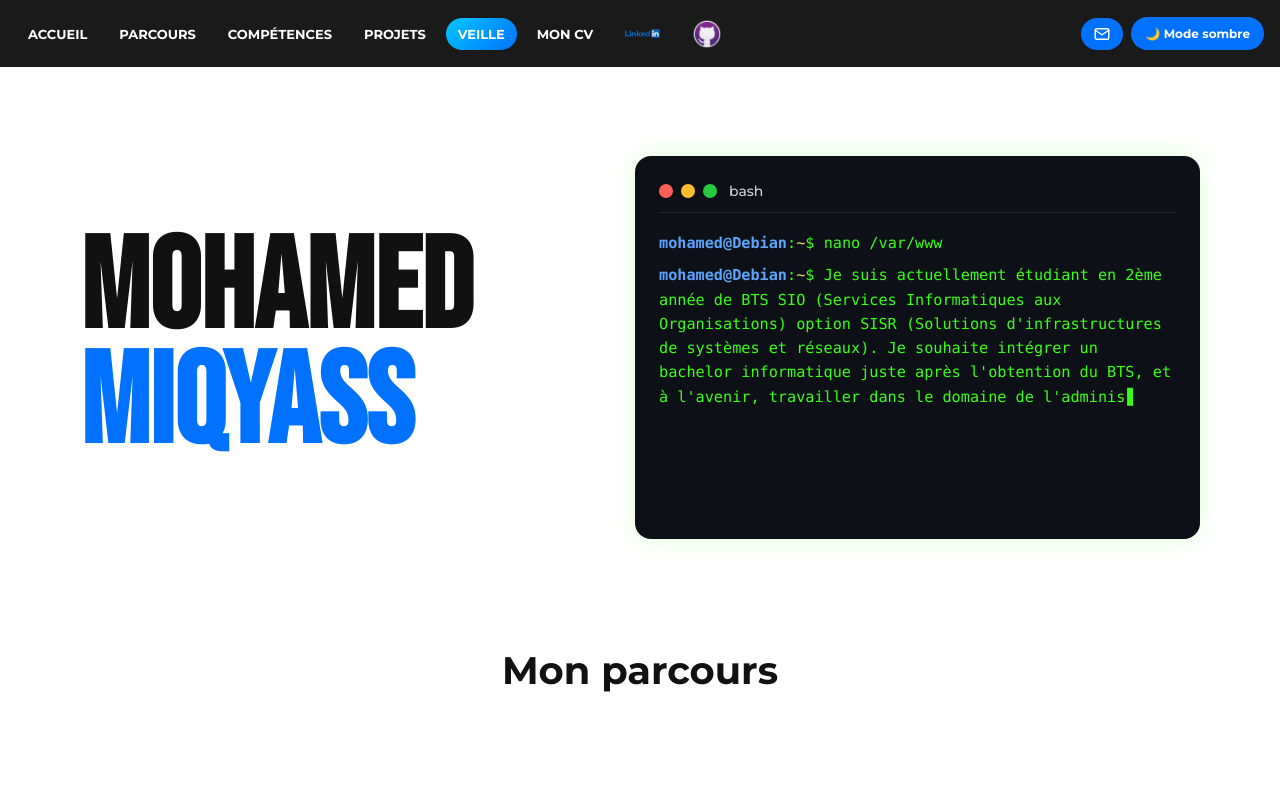
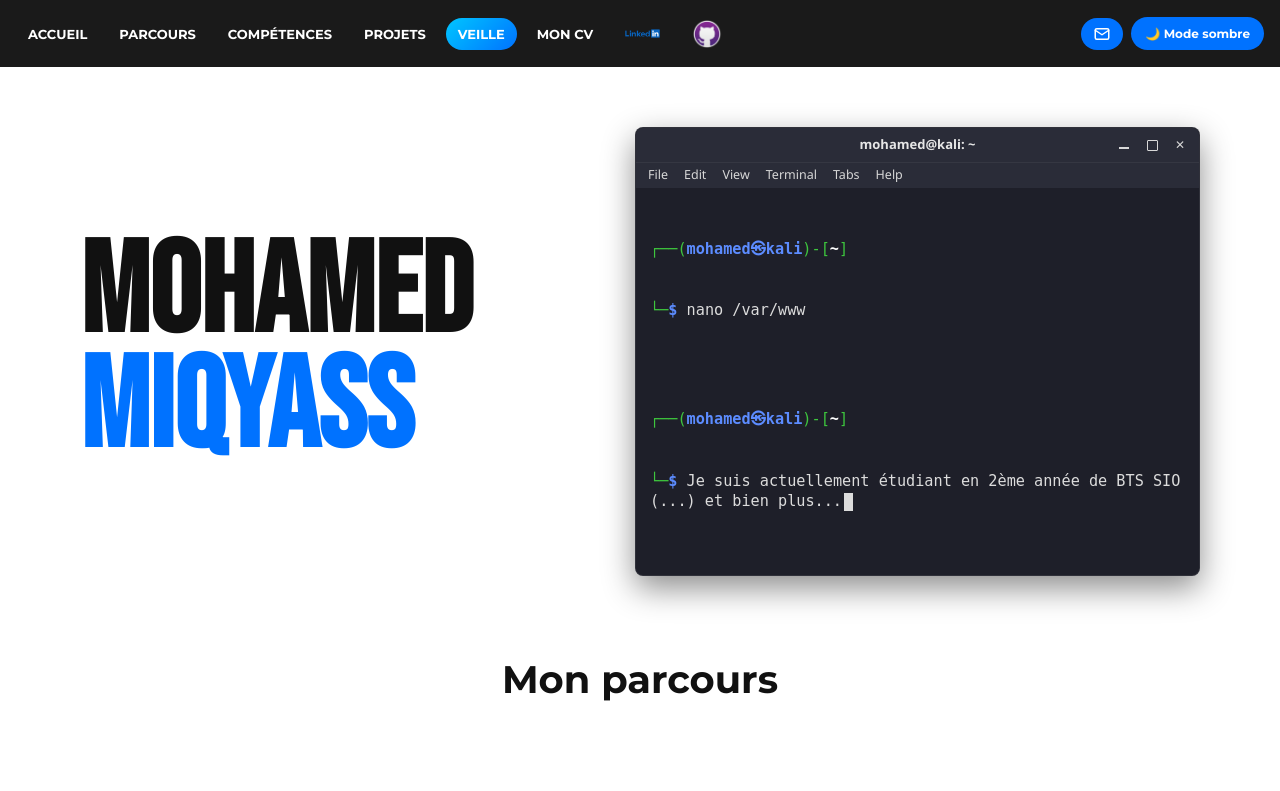
Before and after one commit to MohamedMIQYASS/Portfolio, a plain HTML site: page index.html in a window 1280 px wide. Shown: the top 791 px of the page. Drawn offline with Linux system fonts and the light colour scheme.

Commit message:
terminal linux

```diff
--- a/css/style.css
+++ b/css/style.css
@@ -291,84 +291,165 @@ nav li a:hover img {
   color: var(--accent);
 }
 
+/* ===== Terminal façon Kali Linux ===== */
 .terminal {
+  --k-bg: #1e1f29;
+  --k-titlebar: #2a2c38;
+  --k-text: #dcdcdc;
+  --k-frame: #3ec63e;   /* ┌──( )-[ ] └─ */
+  --k-user: #5c8cff;    /* mohamed㉿kali et $ */
+  --k-path: #ffffff;
+
   flex: 1 1 320px;
   width: 100%;
   min-width: 0;
   max-width: 640px;
-  padding: 24px;
-  background: #0d1117;
-  color: #39ff14;
-  border-radius: 16px;
-  box-shadow: 0 0 25px rgba(57, 255, 20, 0.15);
-  font-family: Consolas, "Courier New", monospace;
+  padding: 0;
+  overflow: hidden;
+  background: var(--k-bg);
+  color: var(--k-text);
+  border: 1px solid rgba(255, 255, 255, 0.08);
+  border-radius: 8px;
+  box-shadow: 0 12px 32px rgba(0, 0, 0, 0.45);
+  font-family: "DejaVu Sans Mono", "Liberation Mono", Consolas, "Courier New", monospace;
   font-size: 0.95rem;
-  line-height: 1.6;
+  line-height: 1.35;
 }
 
-.terminal p {
-  margin: 8px 0;
-  white-space: pre-wrap;
-}
-
+/* Barre de titre */
 .terminal_header {
+  position: relative;
   display: flex;
   align-items: center;
-  gap: 12px;
-  margin-bottom: 18px;
-  padding-bottom: 10px;
-  border-bottom: 1px solid rgba(255, 255, 255, 0.08);
-  color: #d1d5db;
-  font-family: "Montserrat", sans-serif;
-  font-size: 14px;
-  font-weight: 500;
+  justify-content: center;
+  height: 34px;
+  background: var(--k-titlebar);
+  font-family: "Cantarell", "Segoe UI", "Montserrat", sans-serif;
+  font-size: 13px;
+  font-weight: 700;
 }
 
 .terminal-title {
-  color: #d1d5db;
+  color: #e6e6e6;
 }
 
 .buttons {
+  position: absolute;
+  right: 6px;
+  top: 50%;
   display: flex;
-  gap: 8px;
+  gap: 2px;
+  transform: translateY(-50%);
 }
-.buttons button {
-  display: block;
-  width: 14px;
-  height: 14px;
+
+.win-btn {
+  display: flex;
+  align-items: center;
+  justify-content: center;
+  width: 26px;
+  height: 24px;
   padding: 0;
   border: 0;
-  border-radius: 50%;
+  border-radius: 4px;
+  background: transparent;
+  color: #d8d8d8;
   cursor: pointer;
-  transition: transform 0.15s, filter 0.15s;
+  transition: background 0.15s;
 }
 
-.buttons button:hover { transform: scale(1.2); filter: brightness(1.15); }
-.buttons button:focus-visible { outline: 2px solid #fff; outline-offset: 2px; }
+.win-btn:hover { background: rgba(255, 255, 255, 0.12); }
+.win-close:hover { background: #d94b4b; color: #fff; }
+.win-btn:focus-visible { outline: 2px solid #fff; outline-offset: -2px; }
 
-.btn-red    { background: #ff5f56; }
-.btn-yellow { background: #ffbd2e; }
-.btn-green  { background: #27c93f; }
+.win-min::before {
+  content: "";
+  width: 10px;
+  height: 2px;
+  margin-top: 6px;
+  background: currentColor;
+}
+
+.win-max::before {
+  content: "";
+  width: 9px;
+  height: 9px;
+  border: 1.5px solid currentColor;
+  border-radius: 1px;
+}
+
+.win-close::before {
+  content: "✕";
+  font-size: 12px;
+  line-height: 1;
+}
+
+/* Barre de menu */
+.terminal-menu {
+  display: flex;
+  flex-wrap: wrap;
+  gap: 16px;
+  padding: 4px 12px;
+  background: var(--k-titlebar);
+  border-top: 1px solid rgba(255, 255, 255, 0.05);
+  font-family: "Cantarell", "Segoe UI", "Montserrat", sans-serif;
+  font-size: 12.5px;
+  color: #d8d8d8;
+  user-select: none;
+}
+
+/* Contenu */
+.terminal-body {
+  padding: 10px 14px 16px;
+}
+
+.prompt {
+  margin-bottom: 6px;
+  white-space: pre-wrap;
+  overflow-wrap: anywhere;
+}
+
+.p-frame  { color: var(--k-frame); }
+.p-user   { color: var(--k-user); font-weight: bold; }
+.p-path   { color: var(--k-path); font-weight: bold; }
+.p-dollar { color: var(--k-user); font-weight: bold; }
+
+/* Curseur bloc */
+.typewriter.typing::after {
+  content: "";
+  display: inline-block;
+  width: 0.6em;
+  height: 1.15em;
+  margin-left: 2px;
+  background: var(--k-text);
+  vertical-align: text-bottom;
+  animation: blink 1s steps(1) infinite;
+}
+
+@keyframes blink {
+  50% { opacity: 0; }
+}
 
 /* Terminal réduit : seule la barre de titre reste */
+.terminal.minimized .terminal-menu,
 .terminal.minimized .terminal-body { display: none; }
-.terminal.minimized .terminal_header {
-  margin-bottom: 0;
-  padding-bottom: 0;
-  border-bottom: 0;
-}
 
 /* Terminal agrandi : plein écran */
 .terminal.maximized {
   position: fixed;
   inset: 0;
   z-index: 2000;
+  display: flex;
+  flex-direction: column;
+  width: 100%;
   max-width: none;
-  width: 100%;
   height: 100%;
   border-radius: 0;
+  font-size: 1.1rem;
+}
+
+.terminal.maximized .terminal-body {
+  flex: 1;
   overflow-y: auto;
-  font-size: 1.1rem;
 }
 
 body.terminal-maximized { overflow: hidden; }
@@ -378,38 +459,17 @@ body.terminal-maximized { overflow: hidden; }
 
 .terminal-reopen {
   padding: 10px 18px;
-  border: 1px solid #39ff14;
-  border-radius: 10px;
-  background: #0d1117;
-  color: #39ff14;
-  font-family: Consolas, "Courier New", monospace;
+  border: 1px solid #3ec63e;
+  border-radius: 8px;
+  background: #1e1f29;
+  color: #3ec63e;
+  font-family: "DejaVu Sans Mono", Consolas, monospace;
   cursor: pointer;
 }
 
-.terminal-reopen:hover { background: #39ff14; color: #0d1117; }
+.terminal-reopen:hover { background: #3ec63e; color: #1e1f29; }
 .terminal-reopen[hidden] { display: none; }
 
-
-
-
-.user {
-  color: #58a6ff;
-  font-weight: bold;
-}
-
-.path {
-  color: #f1e05a;
-}
-
-.typewriter.typing::after {
-  content: "▋";
-  margin-left: 2px;
-  animation: blink 1s steps(1) infinite;
-}
-
-@keyframes blink {
-  50% { opacity: 0; }
-}
 
 .ParcoursScolaire,
 .ParcoursPro {
--- a/index.html
+++ b/index.html
@@ -58,17 +58,28 @@
 
                 <div class="terminal" id="terminal">
                     <div class="terminal_header">
+                        <span class="terminal-title">mohamed@kali: ~</span>
                         <div class="buttons">
-                            <button type="button" class="btn-red" data-terminal-action="close" aria-label="Fermer le terminal"></button>
-                            <button type="button" class="btn-yellow" data-terminal-action="minimize" aria-label="Réduire le terminal"></button>
-                            <button type="button" class="btn-green" data-terminal-action="maximize" aria-label="Agrandir le terminal"></button>
+                            <button type="button" class="win-btn win-min" data-terminal-action="minimize" aria-label="Réduire le terminal"></button>
+                            <button type="button" class="win-btn win-max" data-terminal-action="maximize" aria-label="Agrandir le terminal"></button>
+                            <button type="button" class="win-btn win-close" data-terminal-action="close" aria-label="Fermer le terminal"></button>
                         </div>
-                        <span class="terminal-title">bash</span>
+                    </div>
+
+                    <div class="terminal-menu" aria-hidden="true">
+                        <span>File</span><span>Edit</span><span>View</span><span>Terminal</span><span>Tabs</span><span>Help</span>
                     </div>
 
                     <div class="terminal-body">
-                        <p><span class="user">mohamed@Debian</span>:<span class="path">~</span>$ <span class="typewriter">nano /var/www</span></p>
-                        <p><span class="user">mohamed@Debian</span>:<span class="path">~</span>$ <span class="typewriter">Je suis actuellement étudiant en 2ème année de BTS SIO (Services Informatiques aux Organisations) option SISR (Solutions d'infrastructures de systèmes et réseaux). Je souhaite intégrer un bachelor informatique juste après l'obtention du BTS, et à l'avenir, travailler dans le domaine de l'administration des réseaux et systèmes et de la cybersécurité. Ce portfolio vous donnera un aperçu de mon parcours, mes compétences et bien plus...</span></p>
+                        <div class="prompt">
+                            <div><span class="p-frame">┌──(</span><span class="p-user">mohamed㉿kali</span><span class="p-frame">)-[</span><span class="p-path">~</span><span class="p-frame">]</span></div>
+                            <div><span class="p-frame">└─</span><span class="p-dollar">$</span> <span class="typewriter">nano /var/www</span></div>
+                        </div>
+
+                        <div class="prompt">
+                            <div><span class="p-frame">┌──(</span><span class="p-user">mohamed㉿kali</span><span class="p-frame">)-[</span><span class="p-path">~</span><span class="p-frame">]</span></div>
+                            <div><span class="p-frame">└─</span><span class="p-dollar">$</span> <span class="typewriter">Je suis actuellement étudiant en 2ème année de BTS SIO (...) et bien plus...</span></div>
+                        </div>
                     </div>
                 </div>
 
```
